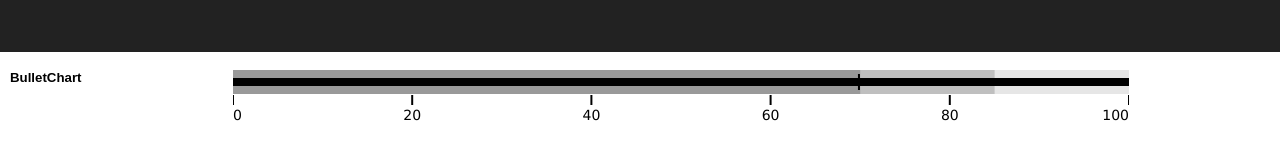
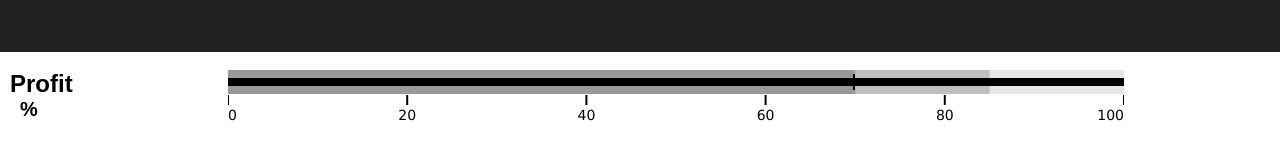
Before and after one commit to akulaggarwal/yewno-bulletGraph, a React (Create React App) app: page / in a window 1280 px wide. Shown: the part 138-300 px from the top of the page. Built offline with nearby package versions, Linux system fonts and the light colour scheme.

Commit message:
Add axis label

```diff
--- a/src/App.css
+++ b/src/App.css
@@ -24,7 +24,8 @@
   margin-left: 10px;
 }
 
-@keyframes App-logo-spin {
-  from { transform: rotate(0deg); }
-  to { transform: rotate(360deg); }
+#textLabel {
+  float: left;
+  margin: auto;
+  margin-left: 10px;
 }
--- a/src/App.js
+++ b/src/App.js
@@ -12,6 +12,7 @@ export default class App extends Component {
         </div>
         <br />
         <BulletGraph data={data1} />
+        {/* <BulletGraph data={data1} /> */}
       </div>
     );
   }
--- a/src/BulletAxis.js
+++ b/src/BulletAxis.js
@@ -39,12 +39,7 @@ export default class BulletAxis extends Component {
   render() {
     console.log(this.state);
     return(
-      <g>
-        {/* <line x1="20" y1={this.state.y1} x2="20" y2={this.state.y2} strokeWidth="2" stroke="black" />
-        <text x={`${20 - 10}`} y={this.state.yText} fontFamily="Verdana" fontSize="14"> 20 </text> */}
-        {/* <text x="100%" y={this.state.yText} fontFamily="Verdana" fontSize="14"> 99 </text> */}
-        {this.state.ticks}
-      </g>
+      <g>{this.state.ticks}</g>
     )
   }
 }
--- a/src/BulletGraph.js
+++ b/src/BulletGraph.js
@@ -16,8 +16,11 @@ export default class BulletGraph extends Component {
 
     return(
       <div>
-        <h5 id="title">BulletChart</h5>
-        <svg id="SVG" xmlns="http://www.w3.org/2000/svg" width={this.state.graphWidth} height="60">
+        <h2 id="title">{this.state.title}
+        <br />
+          <h5 id="textLabel">{this.state.axisLabel}</h5>
+        </h2>
+        <svg xmlns="http://www.w3.org/2000/svg" width={this.state.graphWidth} height="60">
           <g>
             <rect width="100%" height="24px" fill="#e6e6e6" />
             <rect width={goodPercent} height="24px" fill="#bfbfbf" />
--- a/src/data.js
+++ b/src/data.js
@@ -4,8 +4,8 @@ export default {
   poor: 70,
   good: 85,
   max: 100,
-  title: "Revenue",
-  axis: "$",
+  title: "Profit",
+  axisLabel: "%",
   graphWidth: "70%",
   'divisions': '5'
 }
```
Also changed, not shown: src/Tick.js (+0 -8 lines).
